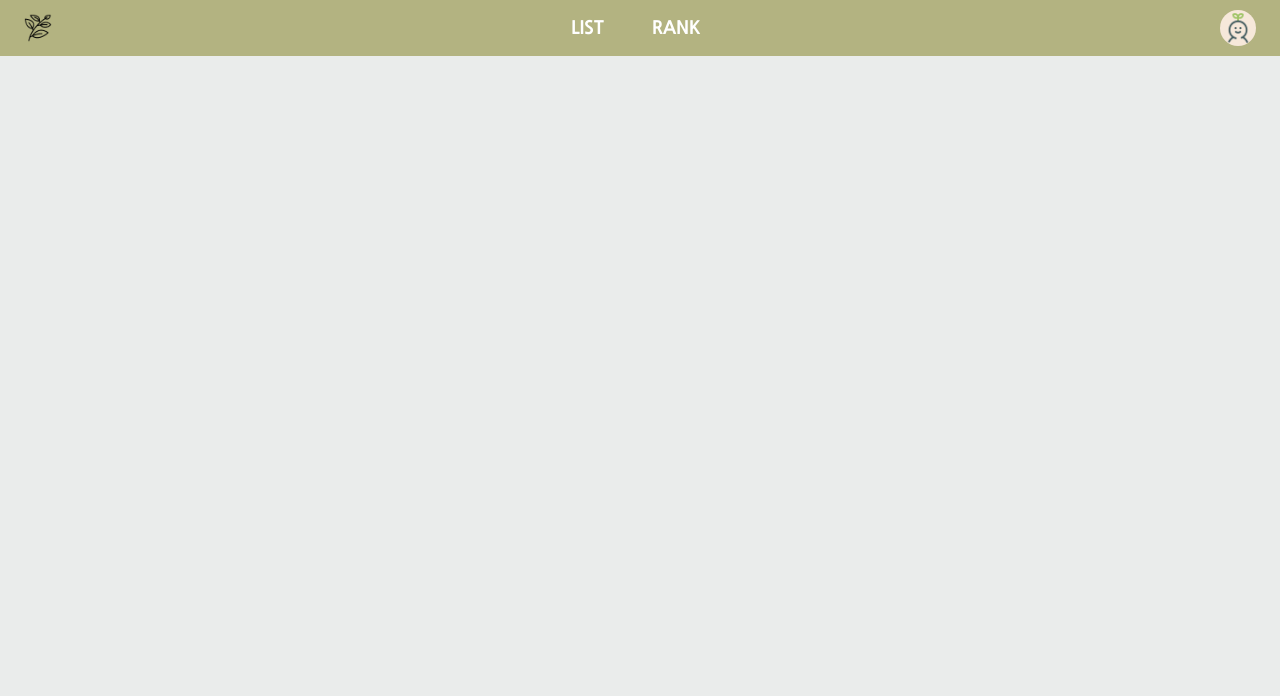
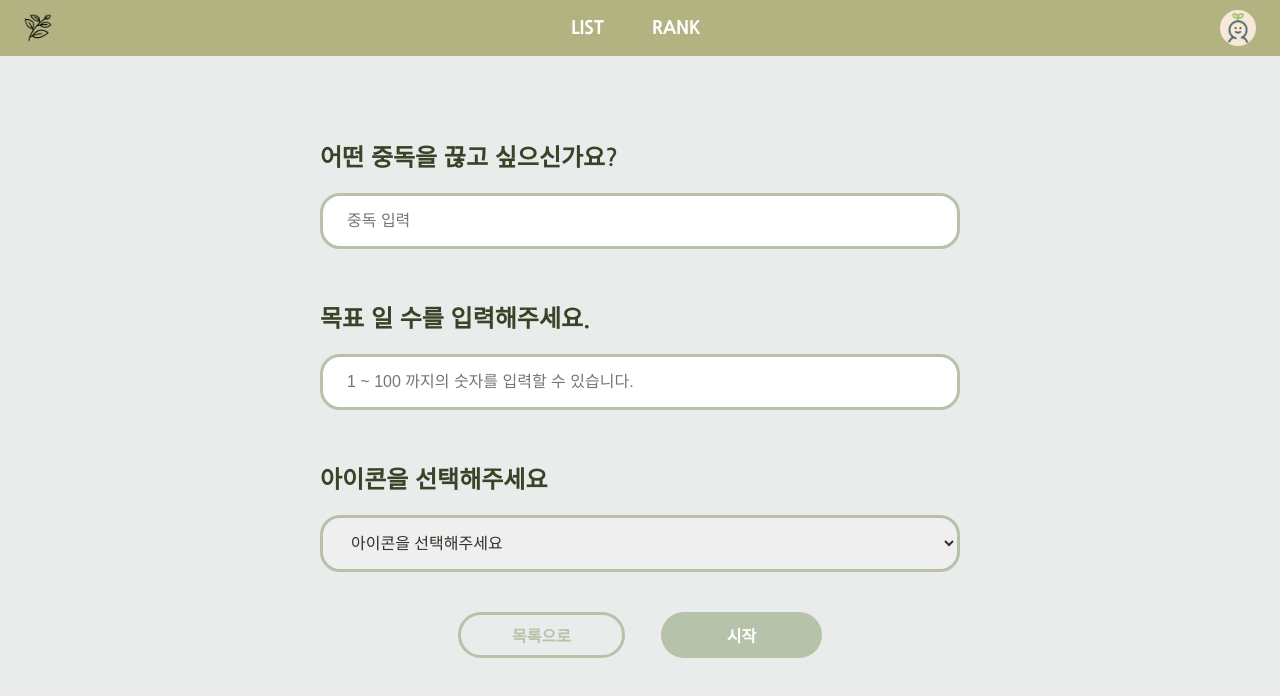
Before and after one commit to qkrrjsxor/Healing-forest, a Vue app in the folder vue-ssafy-final-pjt-k/: page /addiction/addictionCreate in a window 1280 px wide. Before the commit this address had no page. Shown: the top 696 px of the page. Built offline with nearby package versions, Linux system fonts and the light colour scheme.

Commit message:
Feat: AddictionCreate 화면 및 기능 일부 구현

```diff
--- a/vue-ssafy-final-pjt-k/src/components/addiction/AddictionCreate.vue
+++ b/vue-ssafy-final-pjt-k/src/components/addiction/AddictionCreate.vue
@@ -1,7 +1,126 @@
 <template>
-  <div></div>
+  <div class="addiction-form">
+    <div>
+      <form @submit.prevent="submitAddiction" id="addiction-form">
+        <div id="input-set">
+          <h2>어떤 중독을 끊고 싶으신가요?</h2>
+          <input type="text" v-model="addiction.title" placeholder="중독 입력" />
+
+          <h2>목표 일 수를 입력해주세요.</h2>
+          <input type="number" v-model="addiction.targetTime" placeholder="1 ~ 100 까지의 숫자를 입력할 수 있습니다." min="1" max="100"/>
+
+          <h2>아이콘을 선택해주세요</h2>
+          <select v-model="addiction.icon">
+            <option disabled value="">아이콘을 선택해주세요</option>
+            <option v-for="icon in icons" :key="icon" :value="icon">{{ icon }}</option>
+          </select>
+        </div>
+
+        <div id="button-set">
+          <button type="button" @click="goList">목록으로</button>
+          <button type="submit">시작</button>
+        </div>
+      </form>
+    </div>
+  </div>
 </template>
 
-<script setup></script>
+<script setup>
+import { useAddictionStore } from "@/stores/addiction";
+import { ref } from "vue";
+import { useRouter } from "vue-router";
 
-<style scoped></style>
+const router = useRouter();
+const store = useAddictionStore();
+
+const addiction = ref({
+  title: "",
+  targetTime: "",
+  icon: "",
+})
+
+const icons = ref(['Icon1', 'Icon2', 'Icon3']); // Replace with actual icons
+
+
+// 목록으로
+const goList = () => {
+  router.push({ name: "addictionList" });
+};
+
+// submit
+const submitAddiction = () => {
+  // console.log('test')
+  // console.log(addiction)
+  store.submitAddiction(addiction.value);
+};
+</script>
+
+
+<style scoped>
+.addiction-form {
+  display: flex;
+  flex-direction: column;
+  margin: 0 auto;
+  width: 50%;
+  min-width: 400px;
+  padding: 2rem;
+}
+
+
+#input-set {
+  display: flex;
+  flex-direction: column;
+
+}
+
+input, select {
+  width: 100%;
+  padding: 1rem 1.5rem;
+  border: 3px solid #B6C2A9;
+  border-radius: 20px;
+  box-sizing: border-box;
+
+  color: #352f26;
+  font-size: medium;
+}
+
+h2 {
+  font-family: "Nanum Gothic", sans-serif;
+  color: #384427;
+  margin-top: 50px;
+}
+
+#button-set {
+  display: flex;
+  justify-content: flex-end;
+  gap: 1rem;
+
+  width: 60%;
+  margin: 10px auto;
+}
+
+button {
+  flex: 1;
+  padding: 0.5rem 1rem;
+  font-weight: 700;
+  font-size: medium;
+  cursor: pointer;
+  width: 100px;
+  color: white;
+  border: #B6C2A9 solid;
+  border-radius: 100px;
+  margin: 30px 10px;
+}
+
+button:first-child {
+  border: 3px solid #B6C2A9;
+  background-color: transparent;
+  color: #B6C2A9;
+}
+
+button:last-child {
+  border: none;
+  background-color: #B6C2A9;
+  color: #ffffff;
+}
+</style>
--- a/vue-ssafy-final-pjt-k/src/components/addiction/AddictionList.vue
+++ b/vue-ssafy-final-pjt-k/src/components/addiction/AddictionList.vue
@@ -3,6 +3,9 @@
     <!-- <ul v-for="addiction in store.addictionList" :key="addiction.addictionId">
       <li>{{ addiction.title }}</li>
     </ul> -->
+    <RouterLink :to="{ name: 'addictionCreate' }" id="addictionCreate">
+      <img id="plusicon" src="@/assets/plus.png" alt="plusicon" />
+    </RouterLink>
     <ul id="addiction-list">
       <AddictionListItem />
       <AddictionListItem />
@@ -31,4 +34,10 @@ onMounted(() => {
   margin-top: 3rem;
   padding: 5rem;
 }
+
+#plusicon {
+  width: 50px;
+  margin-top: 3rem;
+  margin-left: 1rem;
+}
 </style>
--- a/vue-ssafy-final-pjt-k/src/router/index.js
+++ b/vue-ssafy-final-pjt-k/src/router/index.js
@@ -5,6 +5,7 @@ import SignupView from "@/views/SignupView.vue";
 import AddictionView from "@/views/AddictionView.vue";
 import RankView from "@/views/RankView.vue";
 import AddictionList from "@/components/addiction/AddictionList.vue";
+import AddictionCreate from "@/components/addiction/AddictionCreate.vue";
 
 const router = createRouter({
   history: createWebHistory(import.meta.env.BASE_URL),
@@ -37,6 +38,11 @@ const router = createRouter({
           name: "addictionList",
           component: AddictionList,
         },
+        {
+          path: "addictionCreate",
+          name: "addictionCreate",
+          component:AddictionCreate,
+        },
       ],
     },
     {
--- a/vue-ssafy-final-pjt-k/src/stores/addiction.js
+++ b/vue-ssafy-final-pjt-k/src/stores/addiction.js
@@ -7,6 +7,7 @@ const ADDICTION_REST_API = "http://localhost:8080/api-addiction";
 export const useAddictionStore = defineStore("addiction", () => {
   // state
   const addictionList = ref([]);
+  const addictionCreate = ref([]);
 
   // actions
   // 1. 전체 조회
@@ -21,8 +22,27 @@ export const useAddictionStore = defineStore("addiction", () => {
       });
   };
 
+  // 2. 중독 리스트 등록
+  const submitAddiction = (addiction) => {
+    console.log("test")
+    axios({
+      url: `${ADDICTION_REST_API}/addiction`,
+      method: "POST",
+      withCredentials: true,
+      data: addiction
+    })
+      .then((res) => {
+        console.log(res.data);
+        addictionCreate.value = res.data;
+      })
+      .catch((err) => {
+        console.log(err);
+      });
+  };
+
   return {
     addictionList,
     getAddictionList,
+    submitAddiction,
   };
 });
--- a/vue-ssafy-final-pjt-k/src/views/AddictionView.vue
+++ b/vue-ssafy-final-pjt-k/src/views/AddictionView.vue
@@ -4,11 +4,15 @@
   </div>
 </template>
 
-<script setup></script>
+<script setup>
+
+</script>
 
 <style scoped>
 #container {
   max-width: 1280px;
   margin: 0 auto;
 }
+
+
 </style>
```
Also changed, not shown: vue-ssafy-final-pjt-k/src/assets/plus.png (added).
